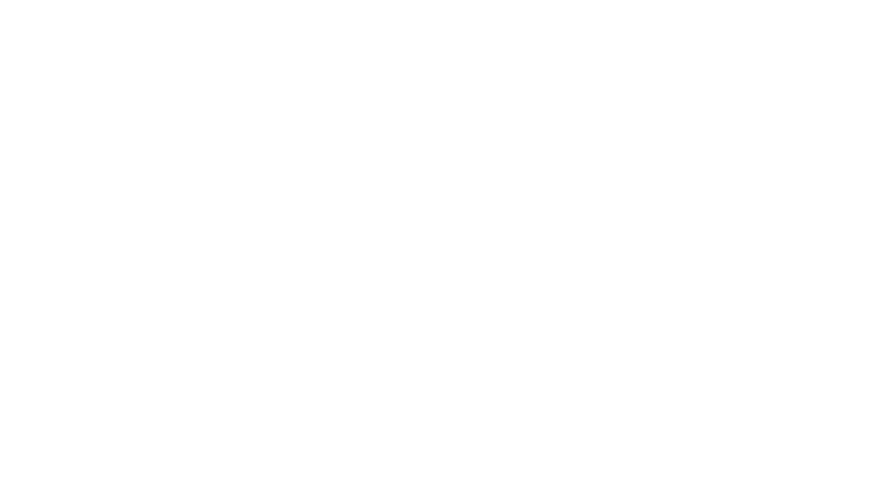
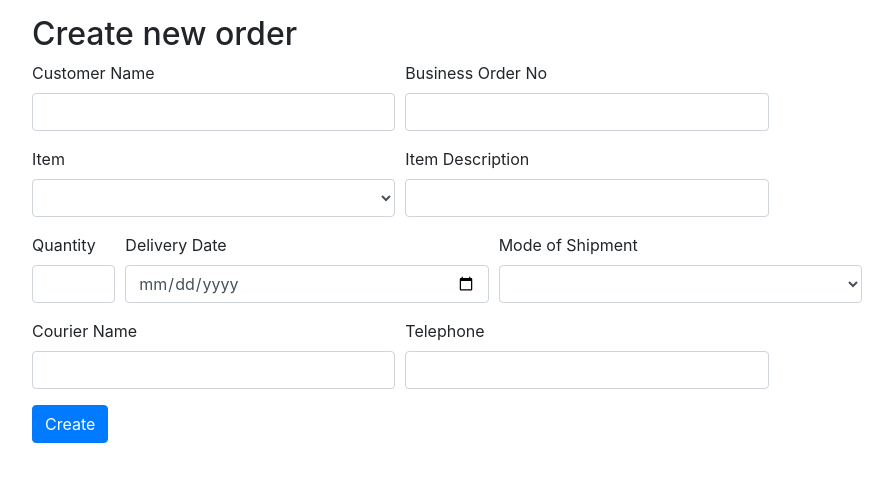
Before and after one commit to ludowica-fernando/sales-angular, an Angular app: page /create-order in a window 1280 px wide. Before the commit this address led to /. Shown: the top 482 px of the page, without its empty margins (53-946 px from the left). Built offline with nearby package versions, Linux system fonts and the light colour scheme.

Commit message:
Manage Order

```diff
--- a/src/app/app.module.ts
+++ b/src/app/app.module.ts
@@ -8,6 +8,7 @@
 import { ManageCustomerComponent } from './manage-customer/manage-customer.component';
 import { ManageEnquiryComponent } from './manage-enquiry/manage-enquiry.component';
 import { HomeComponent } from './home/home.component';
+import { ManageOrderComponent } from './manage-order/manage-order.component';
 
 @NgModule({
   declarations: [
@@ -15,7 +16,8 @@
     LoginComponent,
     ManageCustomerComponent,
     ManageEnquiryComponent,
-    HomeComponent
+    HomeComponent,
+    ManageOrderComponent
   ],
   imports: [
     BrowserModule,
@@ -25,6 +27,7 @@
       { path: 'login', component: LoginComponent },
       { path: 'create-customer', component: ManageCustomerComponent },
       { path: 'create-enquiry', component: ManageEnquiryComponent },
+      { path: 'create-order', component: ManageOrderComponent },
       { path: 'home', component: HomeComponent }
     ])
   ],
--- /dev/null
+++ b/src/app/manage-order/manage-order.component.html
@@ -0,0 +1,63 @@
+<div class="container">
+  <h2>Create new order</h2>
+  <form #form="ngForm" (ngSubmit)="createOrder(form.value)">
+    <div class="form-row">
+      <div class="form-group col-md-4">
+        <label for="inputName">Customer Name</label>
+        <input type="text" class="form-control" id="inputName" name="name" required ngModel>
+      </div>
+      <div class="form-group col-md-4">
+        <label for="inputBusinessNo">Business Order No</label>
+        <input type="text" class="form-control" id="inputBusinessNo" name="businessNo" ngModel>
+      </div>
+    </div>
+    <div class="form-row">
+      <div class="form-group col-md-4">
+        <label for="inputItem">Item</label>
+        <select class="form-control" id="inputItem" name="item" ngModel>
+          <option>Handlebars</option>
+          <option>Bicycle Forks</option>
+          <option>Wheels</option>
+          <option>Bicycle Frames</option>
+          <option>Headtube</option>
+          <option>Bicycle Stems</option>
+          <option>Pedals</option>
+        </select>
+      </div>
+      <div class="form-group col-md-4">
+        <label for="inputItemDescription">Item Description</label>
+        <input type="text" class="form-control" id="inputItemDescription" name="itemDescription" ngModel>
+      </div>
+    </div>
+
+    <div class="form-row">
+      <div class="form-group col-md-1">
+        <label for="inputQuantity">Quantity</label>
+        <input type="number" min="0" max="1000" step="1" class="form-control" id="inputQuantity" name="quantity"
+          ngModel>
+      </div>
+      <div class="form-group col-md-4">
+        <label for="inputDeliveryDate">Delivery Date</label>
+        <input type="date" class="form-control" id="inputDeliveryDate" name="deliveryDate" ngModel>
+      </div>
+      <div class="form-group col-md-4">
+        <label for="inputShipment">Mode of Shipment</label>
+        <select class="form-control" id="inputShipment" name="shipment" ngModel>
+          <option>Courier</option>
+          <option>Post</option>
+          <option>Pick-up</option>
+        </select>
+      </div>
+      <div class="form-group col-md-4">
+        <label for="inputCourierName">Courier Name</label>
+        <input type="text" class="form-control" id="inputCourierName" name="courierName" ngModel>
+      </div>
+      <div class="form-group col-md-4">
+        <label for="inputCourierTel">Telephone</label>
+        <input type="text" class="form-control" id="inputCourierTel" name="courierTel" ngModel>
+      </div>
+    </div>
+
+    <button type="submit" class="btn btn-primary">Create</button>
+  </form>
+</div>
--- /dev/null
+++ b/src/app/manage-order/manage-order.component.ts
@@ -0,0 +1,15 @@
+import { Component, OnInit } from '@angular/core';
+
+@Component({
+  selector: 'app-manage-order',
+  templateUrl: './manage-order.component.html',
+  styleUrls: ['./manage-order.component.css']
+})
+export class ManageOrderComponent implements OnInit {
+
+  constructor() { }
+
+  ngOnInit() {
+  }
+
+}
```
Also changed, not shown: src/app/manage-order/manage-order.component.css (added).
